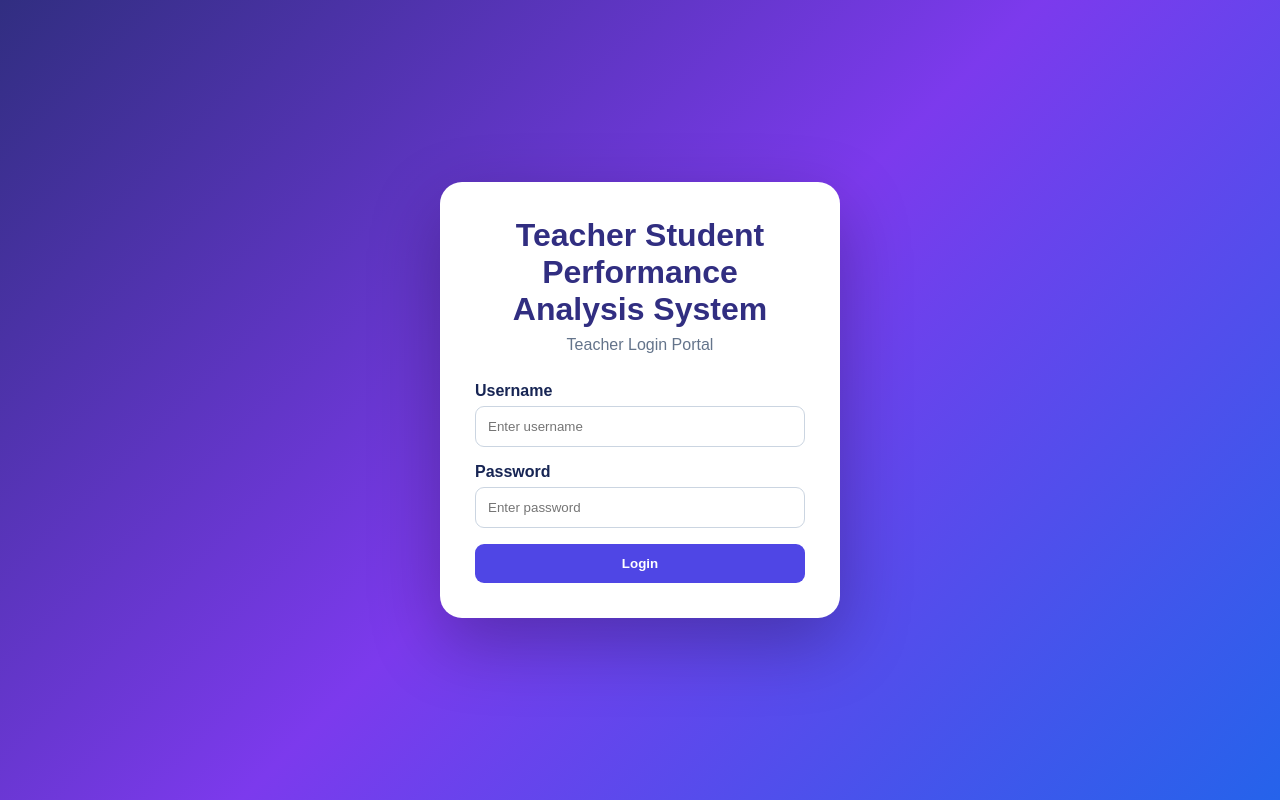
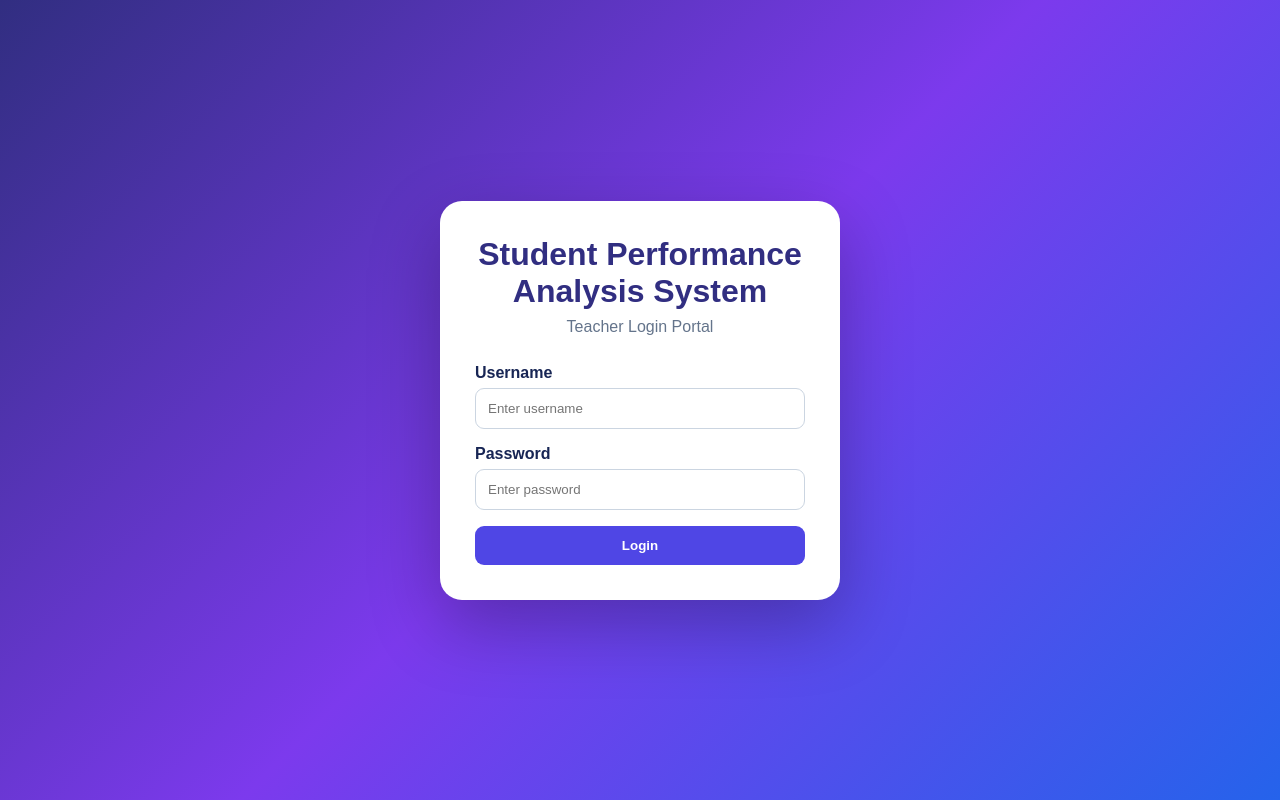
Before and after one commit to siddhisunilpatil93-commits/Student_Performance_Analysis, a Flask app: page /login in a window 1280 px wide. Run offline with Flask 3, Linux system fonts and the light colour scheme.

Commit message:
Update index.html

```diff
--- a/templates/index.html
+++ b/templates/index.html
@@ -553,7 +553,7 @@ td{
 
     <div class="login-box">
 
-        <h1>Teacher Student Performance Analysis System</h1>
+        <h1>Student Performance Analysis System</h1>
 
         <p class="subtitle">
            Teacher Login Portal
```
